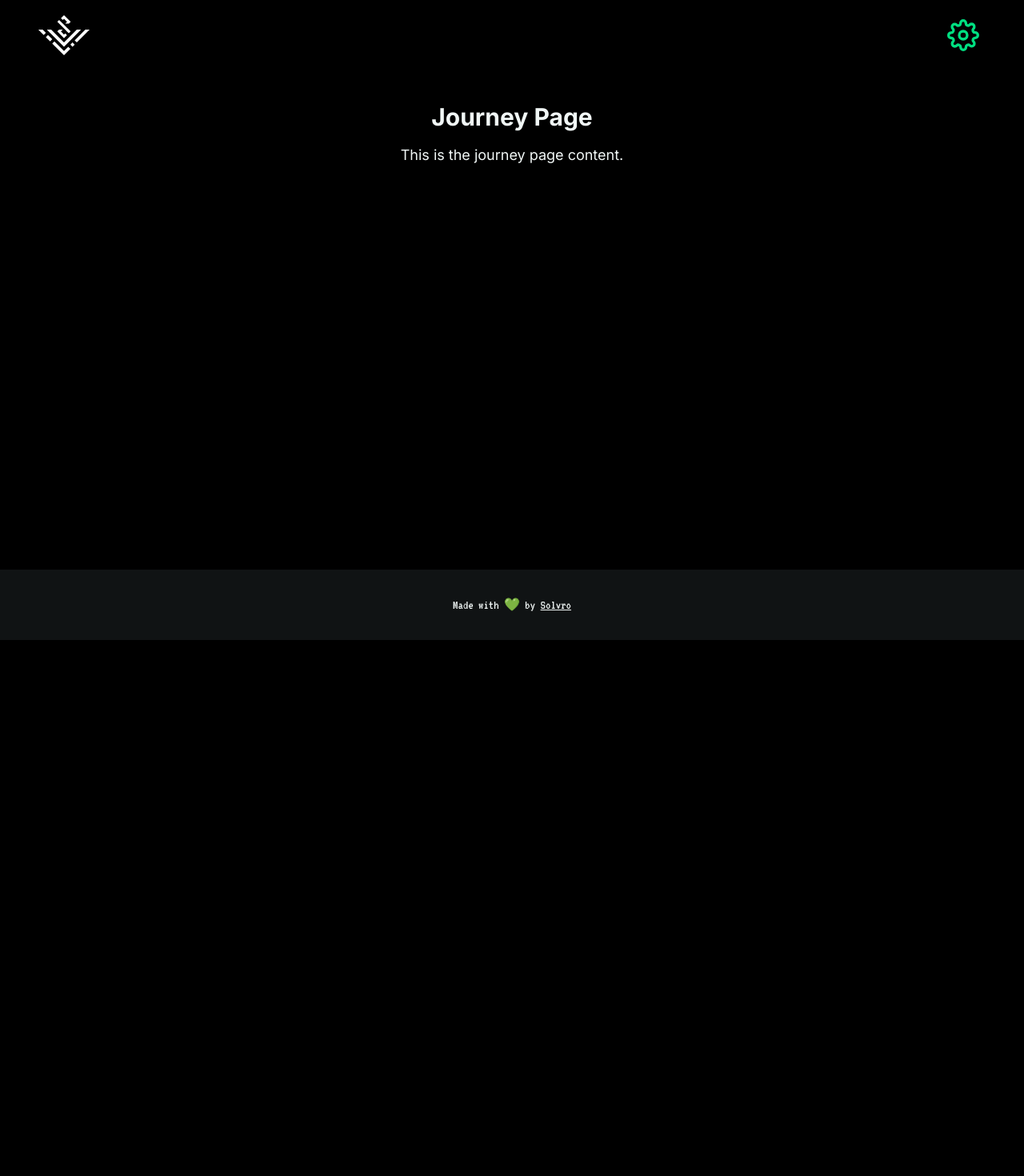
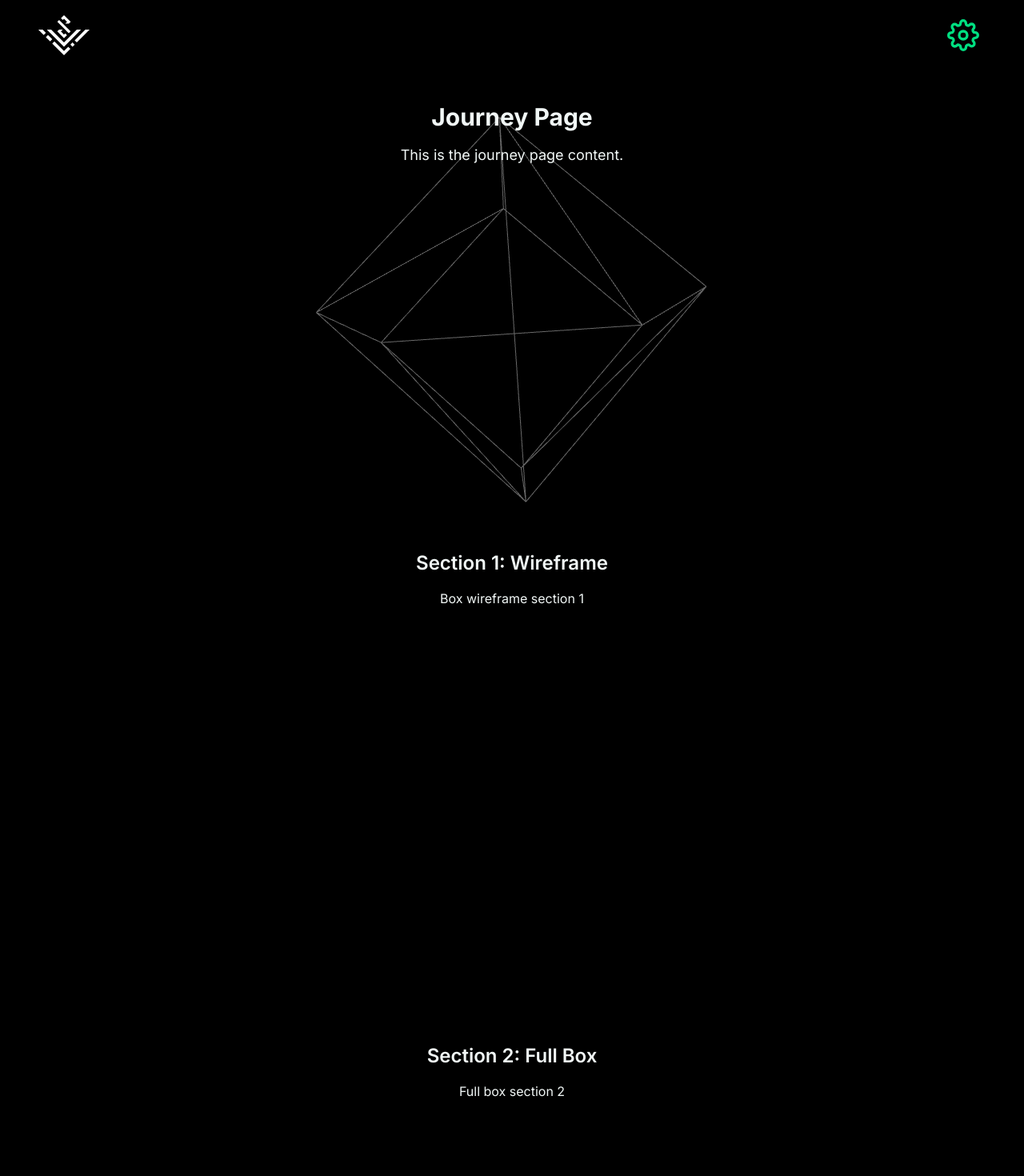
Before and after one commit to Solvro/web-unite-x-graz, a Next.js app: page /journey in a window 1280 px wide. Shown: the top 1470 px of the page at 80% size. Before the commit the page ends 800 px from the top, so only its background shows below. Built offline with nearby package versions, Linux system fonts and the light colour scheme.

Commit message:
feat: initialize basic 3d

```diff
--- a/eslint.config.js
+++ b/eslint.config.js
@@ -1,3 +1,11 @@
+import reactThree from "@react-three/eslint-plugin";
 import { solvro } from "@solvro/config/eslint";
 
-export default solvro();
+export default solvro({
+  files: ["**/*.{js,ts,jsx,tsx}"],
+  plugins: { "@react-three": reactThree },
+  rules: {
+    ...reactThree.configs.recommended.rules,
+    "react/no-unknown-property": "off", // conflict with properties of react fiber
+  },
+});
--- a/package.json
+++ b/package.json
@@ -38,6 +38,7 @@
     "@commitlint/cli": "^19.8.0",
     "@eslint/eslintrc": "^3",
     "@next/eslint-plugin-next": "^15.2.4",
+    "@react-three/eslint-plugin": "^0.1.2",
     "@solvro/config": "^1.13.5",
     "@tailwindcss/postcss": "^4",
     "@types/node": "^20",
--- a/src/app/journey/page.tsx
+++ b/src/app/journey/page.tsx
@@ -1,8 +1,29 @@
+import { Background3D } from "@/components/background-3d";
+import { Box, BoxFull } from "@/components/box";
+
 export default function JourneyPage() {
   return (
-    <div className="flex flex-col items-center justify-between">
-      <h1 className="mt-32 text-3xl font-bold">Journey Page</h1>
-      <p className="mt-4 text-lg">This is the journey page content.</p>
-    </div>
+    <>
+      <Background3D models={[<Box key={"box1"} />, <BoxFull key="box2" />]} />
+      <div className="relative flex min-h-screen flex-col items-center justify-between">
+        <div className="mt-32 text-center">
+          <h1 className="text-3xl font-bold">Journey Page</h1>
+          <p className="mt-4 text-lg">This is the journey page content.</p>
+        </div>
+        <div className="my-[50vh] w-full max-w-4xl space-y-96 px-8">
+          <section className="py-20 text-center">
+            <h2 className="mb-4 text-2xl font-semibold">
+              Section 1: Wireframe
+            </h2>
+            <p>Box wireframe section 1</p>
+          </section>
+
+          <section className="py-20 text-center">
+            <h2 className="mb-4 text-2xl font-semibold">Section 2: Full Box</h2>
+            <p>Full box section 2</p>
+          </section>
+        </div>
+      </div>
+    </>
   );
 }
--- /dev/null
+++ b/src/components/background-3d.tsx
@@ -0,0 +1,25 @@
+"use client";
+
+import type { ReactElement } from "react";
+
+import { useScrollSection } from "@/hooks/use-scroll-section";
+
+import { Scene } from "./scroll-scene";
+
+interface Background3DProps {
+  models: ReactElement[];
+  sectionHeight?: number;
+}
+
+export function Background3D({ models, sectionHeight }: Background3DProps) {
+  const currentSection = useScrollSection({
+    maxSections: models.length,
+    sectionHeight,
+  });
+
+  return (
+    <div className="fixed inset-0 -z-10">
+      <Scene currentModelIndex={currentSection} models={models} />
+    </div>
+  );
+}
--- /dev/null
+++ b/src/components/box.tsx
@@ -0,0 +1,41 @@
+"use client";
+
+import { useFrame } from "@react-three/fiber";
+import { useRef } from "react";
+import type * as THREE from "three";
+
+export function Box() {
+  const meshRef = useRef<THREE.Mesh | null>(null);
+
+  useFrame((_, delta) => {
+    if (meshRef.current !== null) {
+      meshRef.current.rotation.x += delta * 0.5;
+      meshRef.current.rotation.y += delta * 0.3;
+    }
+  });
+
+  return (
+    <mesh ref={meshRef}>
+      <boxGeometry args={[2, 2, 2]} />
+      <meshStandardMaterial color={"#ffffff"} wireframe />
+    </mesh>
+  );
+}
+
+export function BoxFull() {
+  const meshRef = useRef<THREE.Mesh | null>(null);
+
+  useFrame((_, delta) => {
+    if (meshRef.current !== null) {
+      meshRef.current.rotation.x += delta * 0.7;
+      meshRef.current.rotation.y += delta * 0.4;
+    }
+  });
+
+  return (
+    <mesh ref={meshRef}>
+      <boxGeometry args={[2, 2, 2]} />
+      <meshStandardMaterial color={"#ffffff"} />
+    </mesh>
+  );
+}
--- /dev/null
+++ b/src/components/scroll-scene.tsx
@@ -0,0 +1,21 @@
+import { Canvas } from "@react-three/fiber";
+import type { ReactElement } from "react";
+
+interface SceneProps {
+  currentModelIndex: number;
+  models?: ReactElement[];
+}
+
+export function Scene({ currentModelIndex, models }: SceneProps) {
+  return (
+    <Canvas
+      camera={{ position: [0, 0, 5], fov: 60 }}
+      style={{ background: "transparent" }}
+    >
+      <ambientLight intensity={0.4} />
+      <pointLight position={[10, 10, 10]} intensity={0.8} />
+      <pointLight position={[-10, -10, -10]} intensity={0.3} />
+      {models?.[currentModelIndex]}
+    </Canvas>
+  );
+}
--- /dev/null
+++ b/src/hooks/use-scroll-section.ts
@@ -0,0 +1,30 @@
+"use client";
+
+import { useEffect, useState } from "react";
+
+interface useScrollSectionOptions {
+  maxSections?: number;
+  sectionHeight?: number; // in viewport units, e.g.: 50vh = 0.5
+}
+
+export const useScrollSection = ({
+  maxSections = 1,
+  sectionHeight = 0.5,
+}: useScrollSectionOptions) => {
+  const [currentSection, setCurrentSection] = useState(0);
+
+  useEffect(() => {
+    const handleScroll = () => {
+      const scrollY = window.scrollY;
+      const windowHeight = window.innerHeight;
+      const section = Math.floor(scrollY / (windowHeight * sectionHeight));
+      setCurrentSection(Math.min(section, maxSections - 1));
+    };
+
+    window.addEventListener("scroll", handleScroll);
+    // eslint-disable-next-line @typescript-eslint/no-confusing-void-expression
+    return () => window.removeEventListener("scroll", handleScroll);
+  }, [maxSections, sectionHeight]);
+
+  return currentSection;
+};
```
Also changed, not shown: 1 other file (tests, documents, lock files or other folders).
